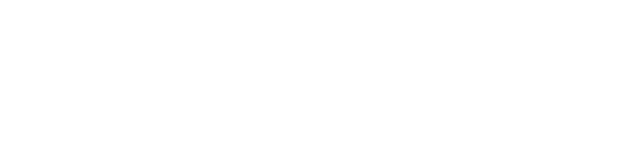
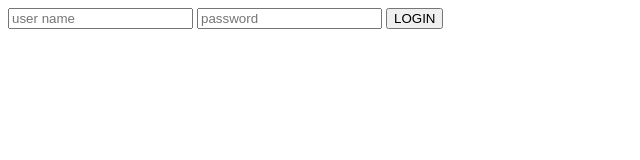
Before and after one commit to dpaschal-lf/1018_userauth, a plain HTML site: page documentroot/login.html in a window 1280 px wide. Shown: the whole page, without its empty margins (0-640 px from the left). Drawn offline with nearby package versions, Linux system fonts and the light colour scheme.

Commit message:
added basic form

```diff
--- a/documentroot/login.html
+++ b/documentroot/login.html
@@ -7,6 +7,10 @@
 	<script type="text/javascript" src="main.js"></script>
 </head>
 <body>
-
+	<form>
+		<input type="text" name="username" placeholder="user name">
+		<input type="password" name="password" placeholder="password">
+		<button type="button">LOGIN</button>
+	</form>
 </body>
 </html>
```
